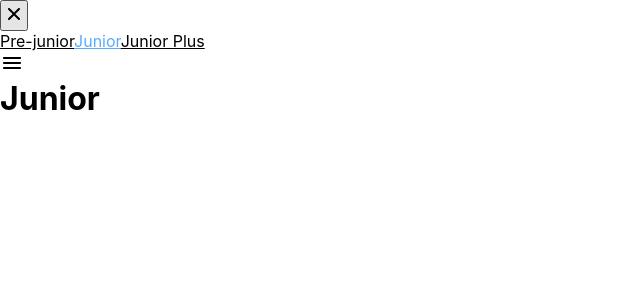
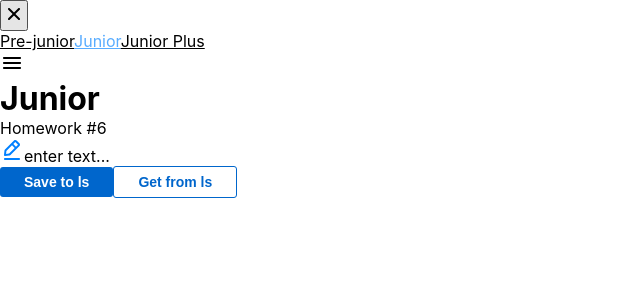
Before and after one commit to saw-code/hws2-master, a React (Create React App) app: page /#/junior in a window 1280 px wide. Shown: the top 300 px of the page, without its empty margins (0-640 px from the left). Built offline with nearby package versions, Linux system fonts and the light colour scheme.

Commit message:
HW-6 finish

```diff
--- a/src/s2-homeworks/hw04/common/c1-SuperInputText/SuperInputText.tsx
+++ b/src/s2-homeworks/hw04/common/c1-SuperInputText/SuperInputText.tsx
@@ -65,6 +65,7 @@
                 {...restProps} // отдаём инпуту остальные пропсы если они есть (value например там внутри)
             />
             <span
+
                 id={id ? id + '-span' : undefined}
                 className={finalSpanClassName}
             >
--- a/src/s2-homeworks/hw05/pages/Junior.tsx
+++ b/src/s2-homeworks/hw05/pages/Junior.tsx
@@ -1,4 +1,5 @@
 import React from 'react'
+import HW6 from "../../hw06/HW6";
 // import HW6 from '../../hw06/HW6'
 // import HW7 from '../../hw07/HW7'
 // import HW8 from '../../hw08/HW8'
@@ -7,7 +8,7 @@
 function Junior() {
     return (
         <div id={'hw5-page-junior'}>
-            {/*<HW6 />*/}
+            <HW6 />
             {/*<HW7 />*/}
             {/*<HW8 />*/}
             {/*<HW9 />*/}
--- a/src/s2-homeworks/hw06/HW6.tsx
+++ b/src/s2-homeworks/hw06/HW6.tsx
@@ -1,6 +1,6 @@
-import React, { useState } from 'react'
+import React, {useState} from 'react'
 import SuperEditableSpan from './common/c4-SuperEditableSpan/SuperEditableSpan'
-import { restoreState, saveState } from './localStorage/localStorage'
+import {restoreState, saveState} from './localStorage/localStorage'
 import s2 from '../../s1-main/App.module.css'
 import SuperButton from '../hw04/common/c2-SuperButton/SuperButton'
 import s from './HW6.module.css'
@@ -19,7 +19,11 @@
   }
   const restore = () => {
     // делают студенты
-
+    let valueAsString = localStorage.getItem('hw6-editable-span-value')
+    if (valueAsString) {
+      let newValue = JSON.parse(valueAsString)
+      setValue(newValue)
+    }
   }
 
   return (
--- a/src/s2-homeworks/hw06/common/c4-SuperEditableSpan/SuperEditableSpan.tsx
+++ b/src/s2-homeworks/hw06/common/c4-SuperEditableSpan/SuperEditableSpan.tsx
@@ -23,7 +23,7 @@
   onEnter?: () => void
   error?: string
 
-    spanProps?: DefaultSpanPropsType  & {defaultText?: string}// пропсы для спана
+  spanProps?: DefaultSpanPropsType & { defaultText?: string }// пропсы для спана
 }
 
 const SuperEditableSpan: React.FC<SuperEditableSpanType> = (
@@ -44,11 +44,14 @@
     // выключить editMode при нажатии Enter // делают студенты
 
     onEnter?.()
+    setEditMode(false)
+
   }
   const onBlurCallback = (e: React.FocusEvent<HTMLInputElement>) => {
     // выключить editMode при нажатии за пределами инпута // делают студенты
-
     onBlur?.(e)
+    setEditMode(false)
+    // onBlur?.(e)
   }
   const onDoubleClickCallBack = (
     e: React.MouseEvent<HTMLSpanElement, MouseEvent>
@@ -56,6 +59,7 @@
     // включить editMode при двойном клике // делают студенты
 
     onDoubleClick?.(e)
+    setEditMode(true)
   }
 
   const spanClassName = s.span
```
Lines whose indentation alone changed are shown as unchanged.
